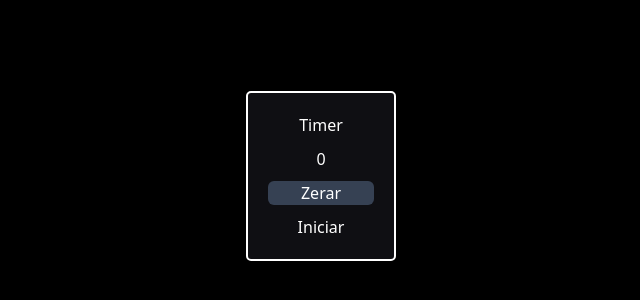
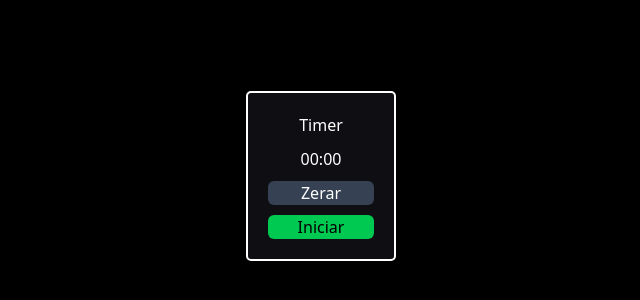
Before and after one commit to Joao-Dev2012/timer, a Next.js app: page / in a window 1280 px wide. Shown: the part 224-524 px from the top of the page, without its empty margins (319-959 px from the left). Built offline with nearby package versions, Linux system fonts and the light colour scheme.

Commit message:
contagem com milisegundos porem ha bugs

```diff
--- a/src/app/page.tsx
+++ b/src/app/page.tsx
@@ -6,16 +6,23 @@ import { useEffect } from "react"
 
 export default function Layout(){
   const [contagemSegundos,setContagemSegundos] = useState(0)
+  const [contagemMilisegundos,setContagemMilisegundos] = useState(0)
   const [AtivaçãoTimer,setAtivaçãoTimer] = useState(false)
   const [textoDoPause, setTextoDoPause] = useState('Iniciar')
   const [corDoTexto, setCordoTexto] = useState('text-white')
+  const [tailwindButaoPause,setTailwindButaoPause] = useState('bg-green-500 text-black')
 
-
+  function adicionarContagem(){
+    setContagemSegundos((ValorAtual)=> ValorAtual + 1 )
+  }
   function zerarContagem(){
 
     setContagemSegundos(0)
+    setContagemMilisegundos(0)
     setTextoDoPause('Iniciar')
     setCordoTexto('text-white')
+    setTailwindButaoPause('bg-green-500 text-black')
+    setAtivaçãoTimer(false)
   }
 
   function pausarDespausar(){
@@ -24,10 +31,14 @@ export default function Layout(){
 
     if(interruptor === false){
       setTextoDoPause('Iniciar')
+      setCordoTexto('text-white')
+      setTailwindButaoPause('bg-green-500 text-black')
     }
 
     else{
       setTextoDoPause('Pausar')
+      setCordoTexto('text-green-500')
+      setTailwindButaoPause('bg-red-500 text-white')
     }
   }
   //funcao Principal:
@@ -37,9 +48,17 @@ export default function Layout(){
     return
   }
 
-  const intervalo = setInterval(() => {
-      setContagemSegundos((ValorAtual)=> ValorAtual + 1)
-  }, 1000)
+  const intervalo = setInterval(()=> {
+    setContagemMilisegundos((ValorAtual)=> {
+      if (ValorAtual <= 99){
+       return ValorAtual + 1
+      }
+      else{
+        adicionarContagem()
+       return 0
+      }
+    })
+  },10)
 
   return () => {
     clearInterval(intervalo)
@@ -52,9 +71,12 @@ export default function Layout(){
     <>
     <div className='text-white border-2 border-white-900'>
       <h1>Timer</h1>
-      <p>{contagemSegundos}</p>
+  <p className={corDoTexto}>
+    {contagemSegundos.toString().padStart(2, '0')}:
+    {contagemMilisegundos.toString().padStart(2, '0')}
+  </p>
       <button onClick={zerarContagem} className="bg-gray-700">Zerar</button>
-      <button  onClick={pausarDespausar}>{textoDoPause}</button>
+      <button className={tailwindButaoPause}onClick={pausarDespausar}>{textoDoPause}</button>
     </div>
     </>
   )
```
